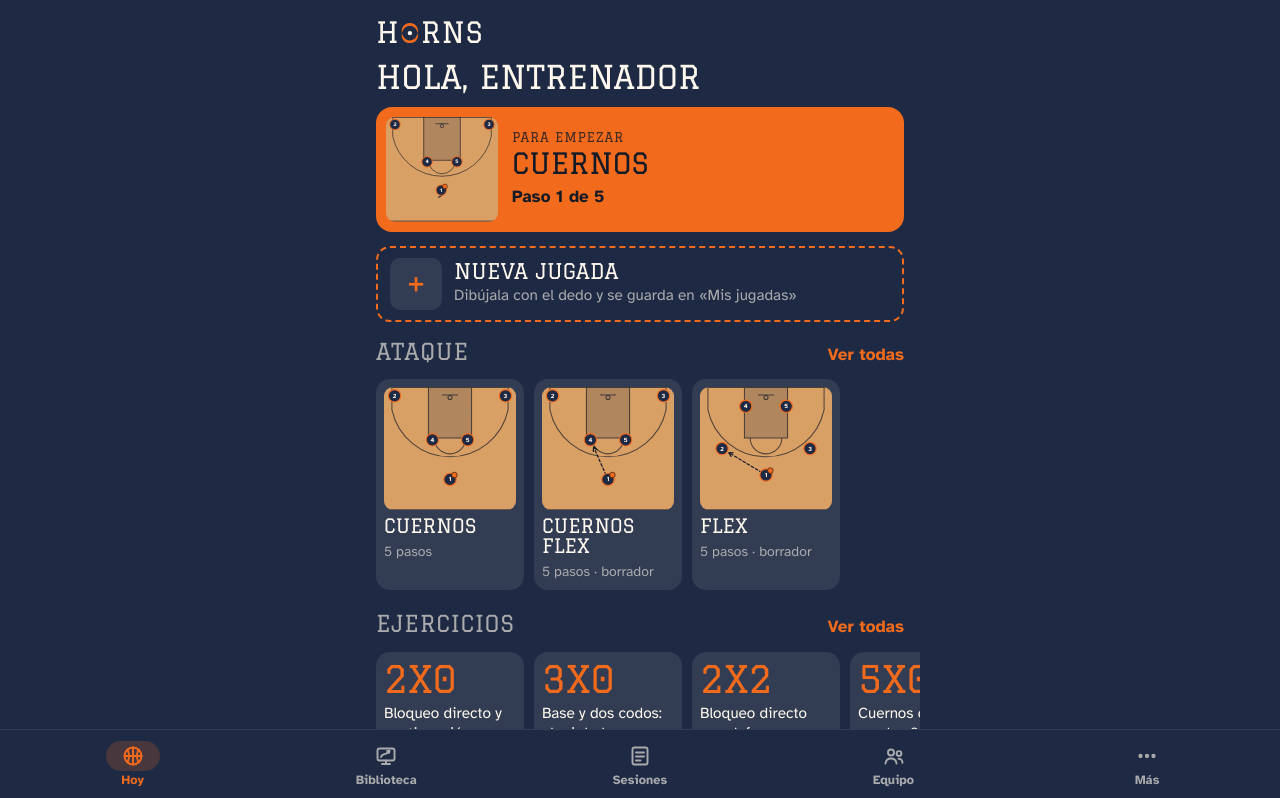
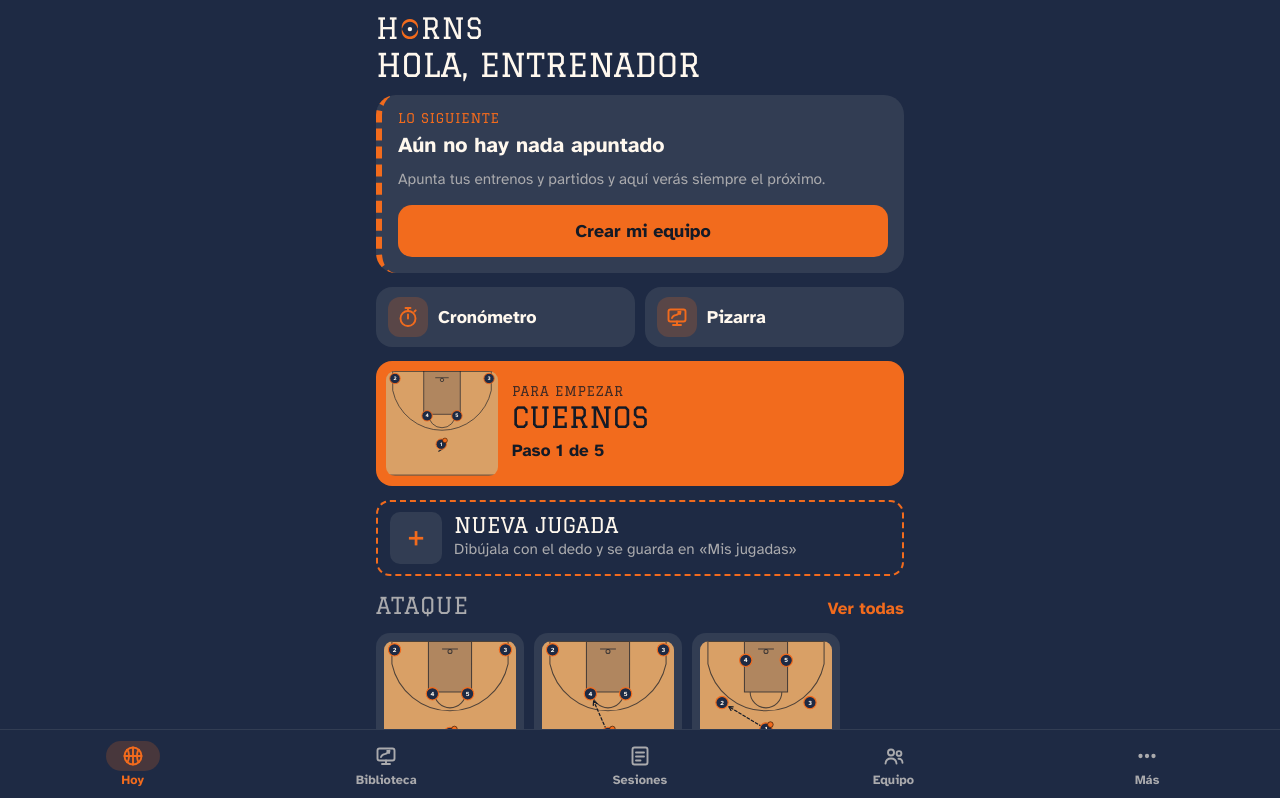
Before and after one commit to adambursey7-sudo/cuernos, a React (Vite) app: page / in a window 1280 px wide. Shown: the top 798 px of the page. Built offline with nearby package versions, Linux system fonts and the light colour scheme.

Commit message:
Hoy: tarjeta Lo siguiente, atajos de cronometro y pizarra, cabecera con logo
Co-Authored-By: Claude Sonnet 5.5 <noreply@anthropic.com>

```diff
--- a/src/App.tsx
+++ b/src/App.tsx
@@ -74,7 +74,10 @@ export function App() {
     );
   else if (pestana === 'hoy')
     contenido = (
-      <Inicio verDia={verDia} abrirSesion={abrirSesion} abrir={abrir} abrirEjercicio={setEjercicioId} crear={() => setEdicion({})} verTodas={() => irABiblioteca('jugadas')} verEjercicios={() => irABiblioteca('ejercicios')} />
+      <>
+        <header className="cabecera-app"><Marca className="marca-cabecera" /></header>
+        <Inicio verDia={verDia} abrirSesion={abrirSesion} verSesiones={() => { setSesionId(null); setPestana('sesiones'); }} abrir={abrir} abrirEjercicio={setEjercicioId} crear={() => setEdicion({})} verTodas={() => irABiblioteca('jugadas')} verEjercicios={() => irABiblioteca('ejercicios')} />
+      </>
     );
   else contenido = <Biblioteca rama={rama} cambiar={setRama} abrir={abrir} abrirEjercicio={setEjercicioId} crear={() => setEdicion({})} />;
 
--- a/src/Iconos.tsx
+++ b/src/Iconos.tsx
@@ -27,6 +27,11 @@ export const IconoEquipo = () => (
   <Icono><circle cx="9" cy="8.5" r="3" /><path d="M3.5 19.5c.4-3.4 2.6-5 5.5-5s5.1 1.6 5.5 5" /><circle cx="17" cy="9.5" r="2.4" /><path d="M16.5 14.7c2.4-.2 3.8 1.2 4 4" /></Icono>
 );
 
+/** Cronómetro: esfera con aguja y pulsador. */
+export const IconoCronometro = () => (
+  <Icono><circle cx="12" cy="13.5" r="7.5" /><path d="M12 13.5V9.5M9.5 3h5M12 3v3M18.5 6.5l1.2-1.2" /></Icono>
+);
+
 /** Más: tres puntos. */
 export const IconoMas = () => (
   <Icono><circle cx="5.5" cy="12" r="1.2" fill="currentColor" /><circle cx="12" cy="12" r="1.2" fill="currentColor" /><circle cx="18.5" cy="12" r="1.2" fill="currentColor" /></Icono>
--- a/src/estilos.css
+++ b/src/estilos.css
@@ -199,6 +199,21 @@ main { flex: 1; width: 100%; max-width: 560px; margin: 0 auto; }
 .seguir .nombre { font-size: 1.7rem; }
 .seguir .paso-de { font-weight: 700; }
 .seguir .datos { gap: 6px; }
+/* Hoy: la tarjeta de «lo siguiente» y los dos atajos. */
+.siguiente { display: grid; gap: 6px; padding: 16px; border-radius: 20px; background: var(--superficie); border-left: 6px solid var(--principal); }
+.siguiente.entreno { border-left-color: #4cc26a; }
+.siguiente .rotulo { font: 800 0.78rem/1 var(--display); text-transform: uppercase; letter-spacing: 0.06em; color: var(--principal); }
+.siguiente .cuando { display: flex; align-items: baseline; gap: 12px; }
+.siguiente .cuando b { font: 900 2.3rem/1 var(--display); text-transform: uppercase; }
+.siguiente .hora { font: 900 1.7rem/1 var(--display); color: var(--principal); }
+.siguiente .titulo-sig { font-size: 1.25rem; }
+.accion-sig { margin-top: 8px; min-height: 52px; border: none; border-radius: 14px; background: var(--principal); color: var(--sobre-principal); font-weight: 800; font-size: 1.05rem; padding: 0 16px; }
+.accion-sig.suave { background: none; border: 1.5px solid var(--principal); color: var(--principal); }
+.vacio-card { border-left-style: dashed; }
+.atajos { display: grid; grid-template-columns: 1fr 1fr; gap: 10px; }
+.atajos button { display: flex; align-items: center; gap: 10px; min-height: 60px; padding: 8px 12px; border: none; border-radius: 16px; background: var(--superficie); font-weight: 800; font-size: 1.05rem; text-align: left; }
+.burbuja-atajo { display: grid; place-items: center; flex: none; width: 40px; height: 40px; border-radius: 12px; background: color-mix(in srgb, var(--principal) 20%, transparent); color: var(--principal); }
+.burbuja-atajo .icono { width: 24px; height: 24px; }
 .coleccion { display: grid; gap: 8px; min-width: 0; }
 .coleccion-cabeza { display: flex; justify-content: space-between; align-items: baseline; gap: 10px; }
 .coleccion .sub { margin: 4px 0 0; }
--- a/src/pantallas/Inicio.tsx
+++ b/src/pantallas/Inicio.tsx
@@ -1,6 +1,6 @@
 // Inicio de club (interfaz C, elegida por Adam el 29/10): «Seguir donde lo dejaste» y colecciones que se deslizan de lado.
 import type { ReactNode } from 'react';
-import { Marca } from '../Logo';
+import { IconoBiblioteca, IconoCronometro } from '../Iconos';
 import { Pista } from '../pizarra/Pista';
 import { todosLosEjercicios } from '../ejercicios/ejercicios';
 import { buscarSistema, todosLosSistemas } from '../sistemas/almacen';
@@ -9,6 +9,7 @@ import { leerUltima } from '../ultima';
 import { hoy, leerDiario } from '../diario/diario';
 import { leerSesiones } from '../sesiones/sesiones';
 import { DIAS, diaSemana, lunesDe, sumarDias } from '../temporada/fechas';
+import { cuando, siguiente } from '../temporada/siguiente';
 import { agendaDia, leerTemporadas, temporadaDe } from '../temporada/temporada';
 
 /** «Esta semana» (lunes a domingo) del primer equipo, con sus partidos y entrenos. Al tocar un día se abre en Equipo → Temporada. */
@@ -49,6 +50,43 @@ function EstaSemana({ verDia, abrirSesion }: { verDia: (fecha: string) => void;
   );
 }
 
+/** «Lo siguiente»: el próximo partido o entreno, con su sesión a un toque. Si no hay nada, invita a apuntarlo. */
+function LoSiguiente({ verDia, abrirSesion }: { verDia: (fecha: string) => void; abrirSesion: (id: string) => void }) {
+  const hoyTexto = hoy();
+  const equipo = leerDiario().equipos[0];
+  const t = equipo ? temporadaDe(leerTemporadas(), equipo.id) : undefined;
+  const ahora = new Date().toTimeString().slice(0, 5);
+  const item = t ? siguiente(t, hoyTexto, ahora) : undefined;
+  if (!item) {
+    return (
+      <section className="siguiente vacio-card" aria-label="Lo siguiente">
+        <span className="rotulo">Lo siguiente</span>
+        <b className="titulo-sig">Aún no hay nada apuntado</b>
+        <span className="meta">Apunta tus entrenos y partidos y aquí verás siempre el próximo.</span>
+        <button className="accion-sig" onClick={() => verDia(hoyTexto)}>{equipo ? 'Apuntar un entreno' : 'Crear mi equipo'}</button>
+      </section>
+    );
+  }
+  const sesion = item.sesionId ? leerSesiones().find((x) => x.id === item.sesionId) : undefined;
+  const partido = item.tipo === 'partido';
+  return (
+    <section className={`siguiente ${item.tipo}`} aria-label="Lo siguiente">
+      <span className="rotulo">Lo siguiente</span>
+      <div className="cuando"><b>{cuando(item.fecha, hoyTexto)}</b><span className="hora">{item.hora}</span></div>
+      <b className="titulo-sig">{partido ? `Partido · ${item.titulo || 'sin rival'}` : item.titulo || 'Entreno'}</b>
+      <span className="meta">
+        {partido && item.evento ? (item.evento.casa === false ? 'Fuera' : 'En casa') : equipo?.nombre}
+        {item.evento?.lugar ? ` · ${item.evento.lugar}` : ''}
+      </span>
+      {sesion ? (
+        <button className="accion-sig" onClick={() => abrirSesion(sesion.id)}>Abrir sesión: {sesion.nombre}</button>
+      ) : (
+        <button className="accion-sig suave" onClick={() => verDia(item.fecha)}>Ver el día</button>
+      )}
+    </section>
+  );
+}
+
 function Coleccion({ titulo, verTodas, children }: { titulo: string; verTodas?: () => void; children: ReactNode }) {
   return (
     <section className="coleccion" aria-label={titulo}>
@@ -73,7 +111,8 @@ function TarjetaJugada({ s, abrir }: { s: Sistema; abrir: () => void }) {
   );
 }
 
-export function Inicio({ abrir, abrirEjercicio, crear, verTodas, verEjercicios, verDia, abrirSesion }: {
+export function Inicio({ abrir, abrirEjercicio, crear, verTodas, verEjercicios, verDia, abrirSesion, verSesiones }: {
+  verSesiones: () => void;
   verDia: (fecha: string) => void;
   abrirSesion: (id: string) => void;
   abrir: (id: string, paso?: number) => void;
@@ -96,10 +135,14 @@ export function Inicio({ abrir, abrirEjercicio, crear, verTodas, verEjercicios,
 
   return (
     <section className="pantalla inicio">
-      <Marca className="marca-cabecera" />
       <h1 className="saludo">Hola, entrenador</h1>
 
-      <EstaSemana verDia={verDia} abrirSesion={abrirSesion} />
+      <LoSiguiente verDia={verDia} abrirSesion={abrirSesion} />
+
+      <div className="atajos">
+        <button onClick={verSesiones}><span className="burbuja-atajo"><IconoCronometro /></span>Cronómetro</button>
+        <button onClick={crear}><span className="burbuja-atajo"><IconoBiblioteca /></span>Pizarra</button>
+      </div>
 
       {sigue && (
         <button className="seguir" onClick={() => abrir(sigue.s.id, sigue.paso)}>
@@ -111,6 +154,8 @@ export function Inicio({ abrir, abrirEjercicio, crear, verTodas, verEjercicios,
           </span>
         </button>
       )}
+
+      <EstaSemana verDia={verDia} abrirSesion={abrirSesion} />
 
       {mias.length === 0 ? (
         <button className="nueva-ancha" onClick={crear}>
--- /dev/null
+++ b/src/temporada/siguiente.ts
@@ -0,0 +1,21 @@
+// «Lo siguiente» de la pantalla Hoy: el próximo partido o entreno no cancelado, a partir de ahora.
+import { corta, diasEntre, sumarDias } from './fechas';
+import { agendaDia, type Item, type Temporada } from './temporada';
+
+const minutos = (h: string) => Number(h.slice(0, 2)) * 60 + Number(h.slice(3, 5));
+
+/** Un entreno o partido que empezó hace menos de 90 min sigue contando como «lo siguiente» (está en marcha). */
+export function siguiente(t: Temporada, hoyTexto: string, ahora: string, dias = 60): Item | undefined {
+  for (let i = 0; i <= dias; i++) {
+    const fecha = sumarDias(hoyTexto, i);
+    const item = agendaDia(t, fecha).find((x) => !x.cancelado && (i > 0 || minutos(x.hora) + 90 >= minutos(ahora)));
+    if (item) return item;
+  }
+  return undefined;
+}
+
+/** «Hoy», «Mañana» o «jue 3 nov». */
+export function cuando(fecha: string, hoyTexto: string): string {
+  const d = diasEntre(hoyTexto, fecha);
+  return d === 0 ? 'Hoy' : d === 1 ? 'Mañana' : corta(fecha);
+}
```
Also changed, not shown: 1 other file (tests, documents, lock files or other folders).
